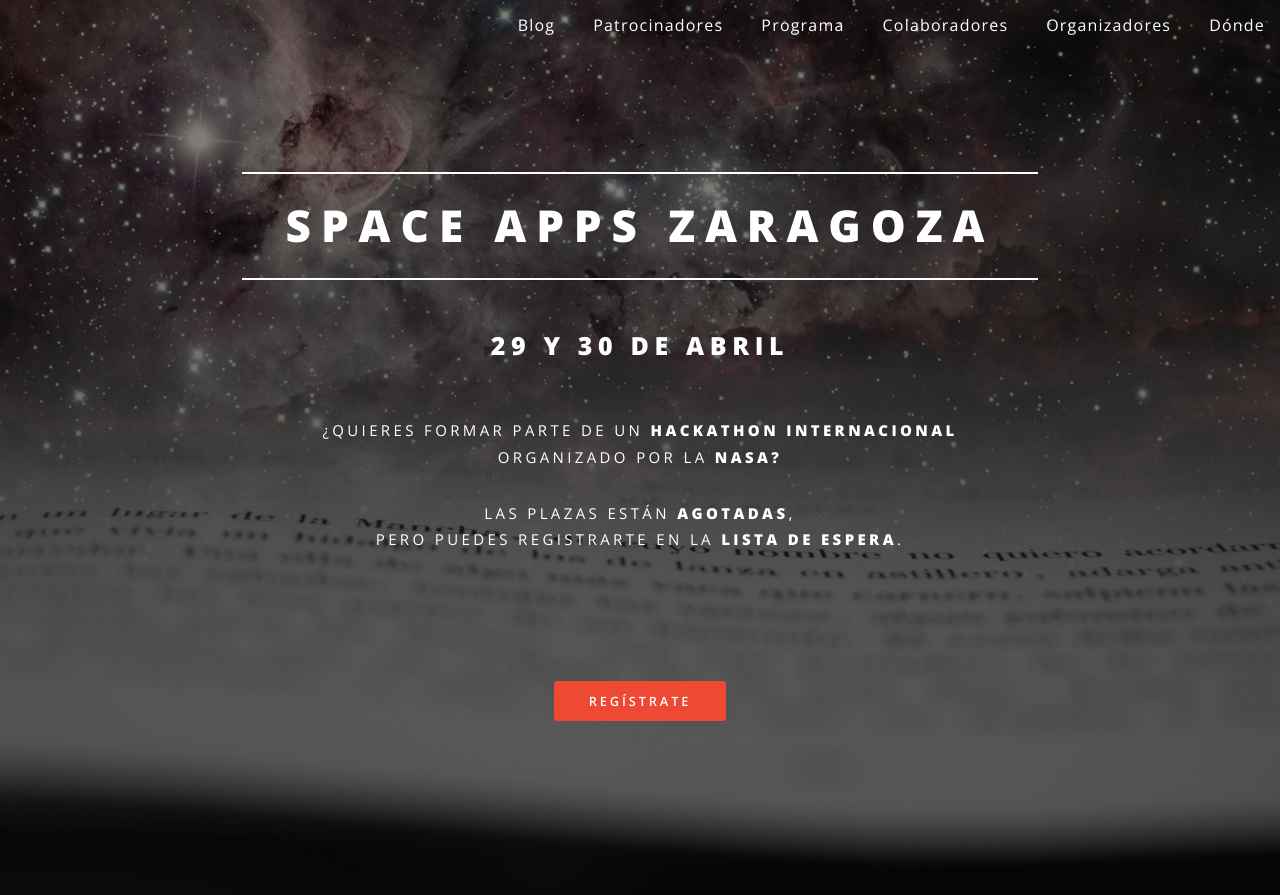
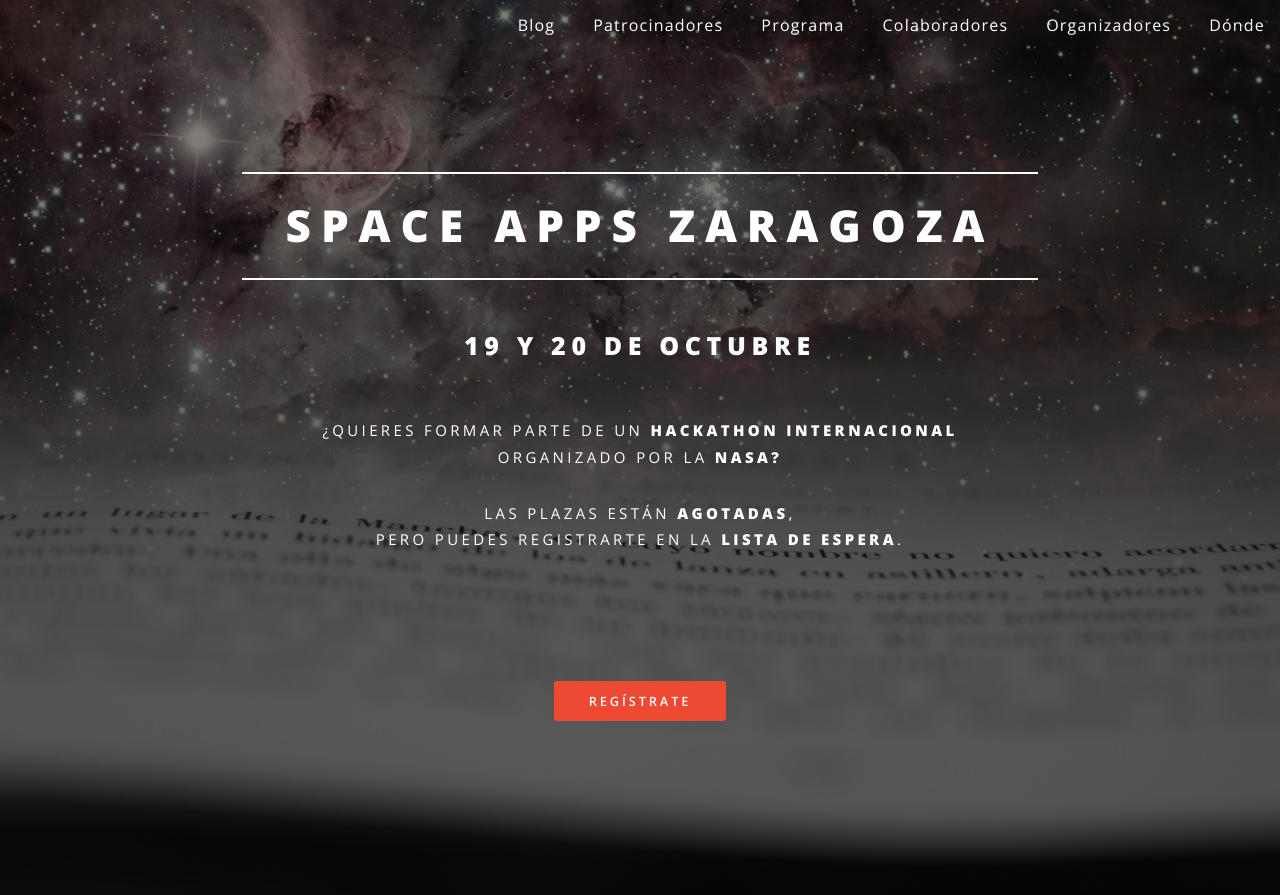
Before and after one commit to spaceappszgz/spaceappszgz.github.io, a Jekyll site: the page built from index_2016.html, in a window 1280 px wide and 900 px high. Shown: the top 895 px of the window. Built offline with Jekyll 4.4.1, drawn with Linux system fonts in a browser that asks for light colours; nearby versions of some CDN libraries; some web fonts are replaced.

Commit message:
more styling

```diff
--- a/_config.yml
+++ b/_config.yml
@@ -4,9 +4,9 @@
 # Site settings
 title: Space Apps Zaragoza
 description: |
-  29 y 30 de abril
+  19 y 20 de Octubre
 owner: Space Apps Zaragoza
-first_published: 2016
+first_published: 2019
 baseurl: "" # the subpath of your site, e.g. /blog
 url: "http://yourdomain.com" # the base hostname & protocol for your site
 social:
--- a/index.html
+++ b/index.html
@@ -15,10 +15,12 @@ layout: landing_2019
     </div>
 </section>
 
+
 <section id="video " class="wrapper style1 special what-is" style="height:100%;">
     <header class="major">
         <h2 style="color: white">¿Qué es?<br/></h2>
     </header>
+
     <div class="row" height="100%">
         <div class="col-xs-12 col-md-offset-1 col-md-4" height="100%">
             <p class="book">Space Apps es un evento internacional que reúne a más de 200 ciudades y en el que diferentes equipos se reúnen para resolver retos propuestos por la NASA durante 36 horas.</p>
```
